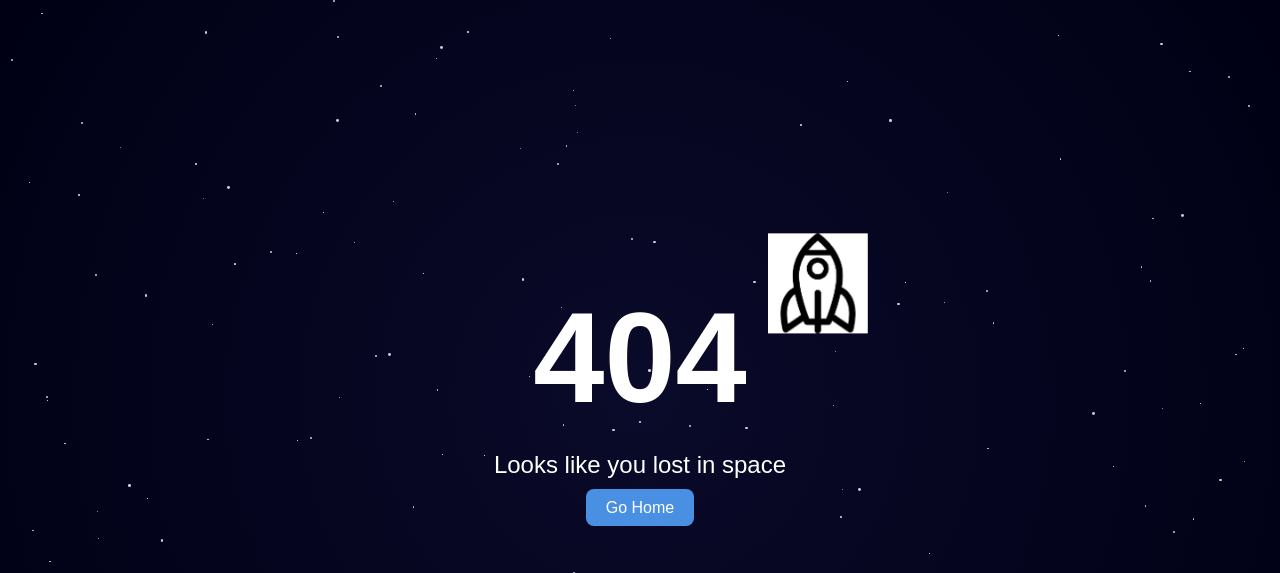
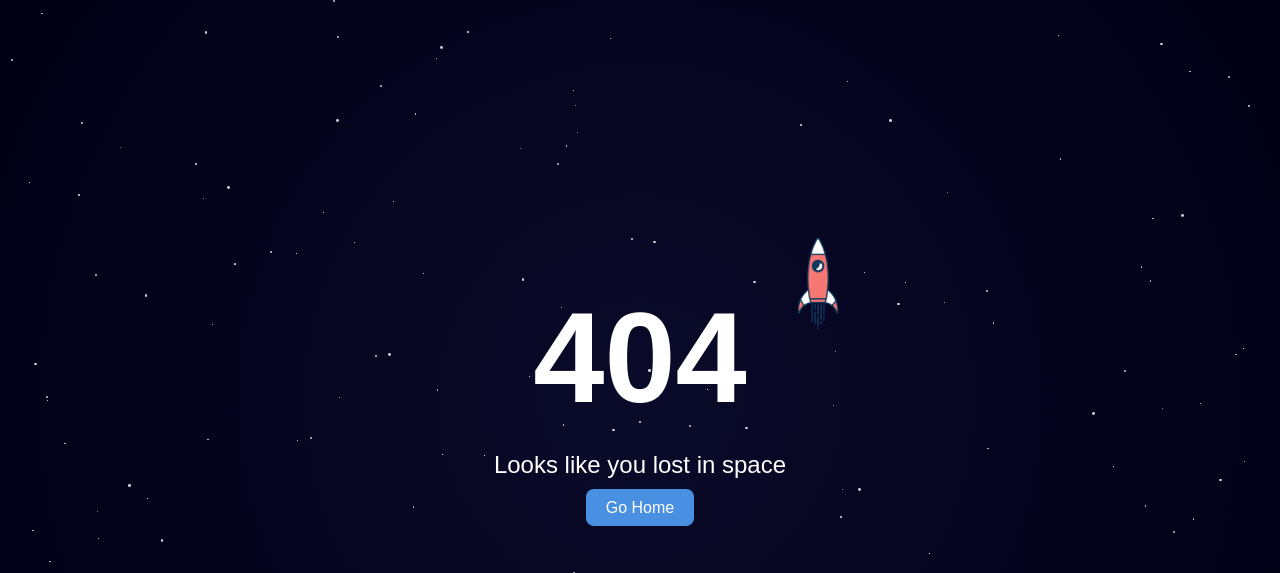
Before and after one commit to K4shalot/MyPortfolio, a Django app: template myportfolio/myapp/templates/404.html in a window 1280 px wide. Shown: the top 573 px of the page. Run offline with Django 5.2, Linux system fonts and the light colour scheme; the template is opened without the code that fills it, so the values that code supplies are empty; parts of the project's set-up code (start-up, migrations or seed data) failed here and were passed over.

Commit message:
rocketpng

```diff
--- a/myportfolio/myapp/templates/404.html
+++ b/myportfolio/myapp/templates/404.html
@@ -87,7 +87,7 @@
         <a href="/">Go Home</a>
     </div>
 
-    <img src="{% static 'images/rocket.jpg' %}" alt="Rocket" class="rocket" style="top: 30%; left: 60%;">
+    <img src="{% static 'images/rocket.png' %}" alt="Rocket" class="rocket" style="top: 30%; left: 60%;">
 
     <div class="stars" id="stars"></div>
 
```
Also changed, not shown: myportfolio/myapp/static/images/rocket.jpg (deleted), myportfolio/myapp/static/images/rocket.png (added).
